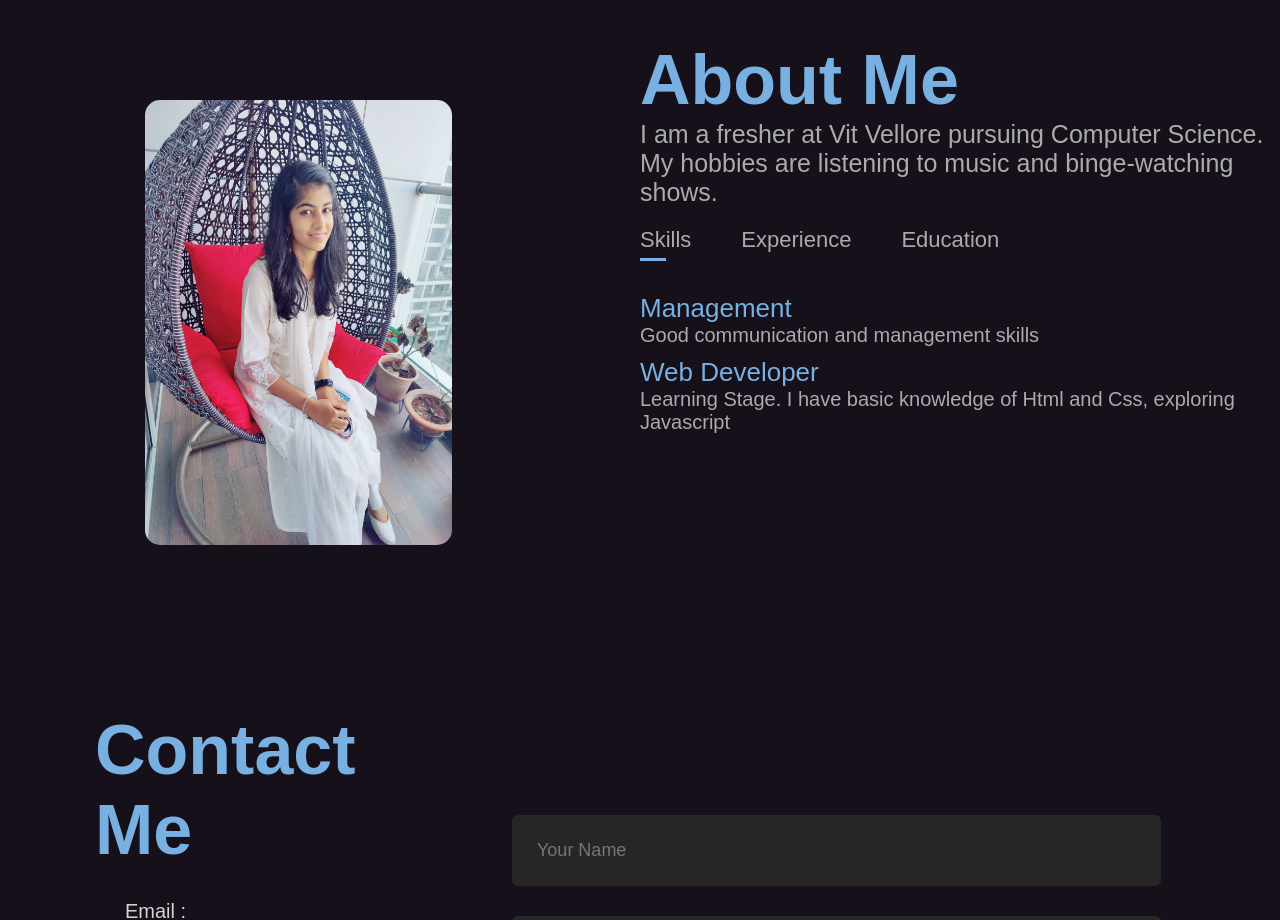
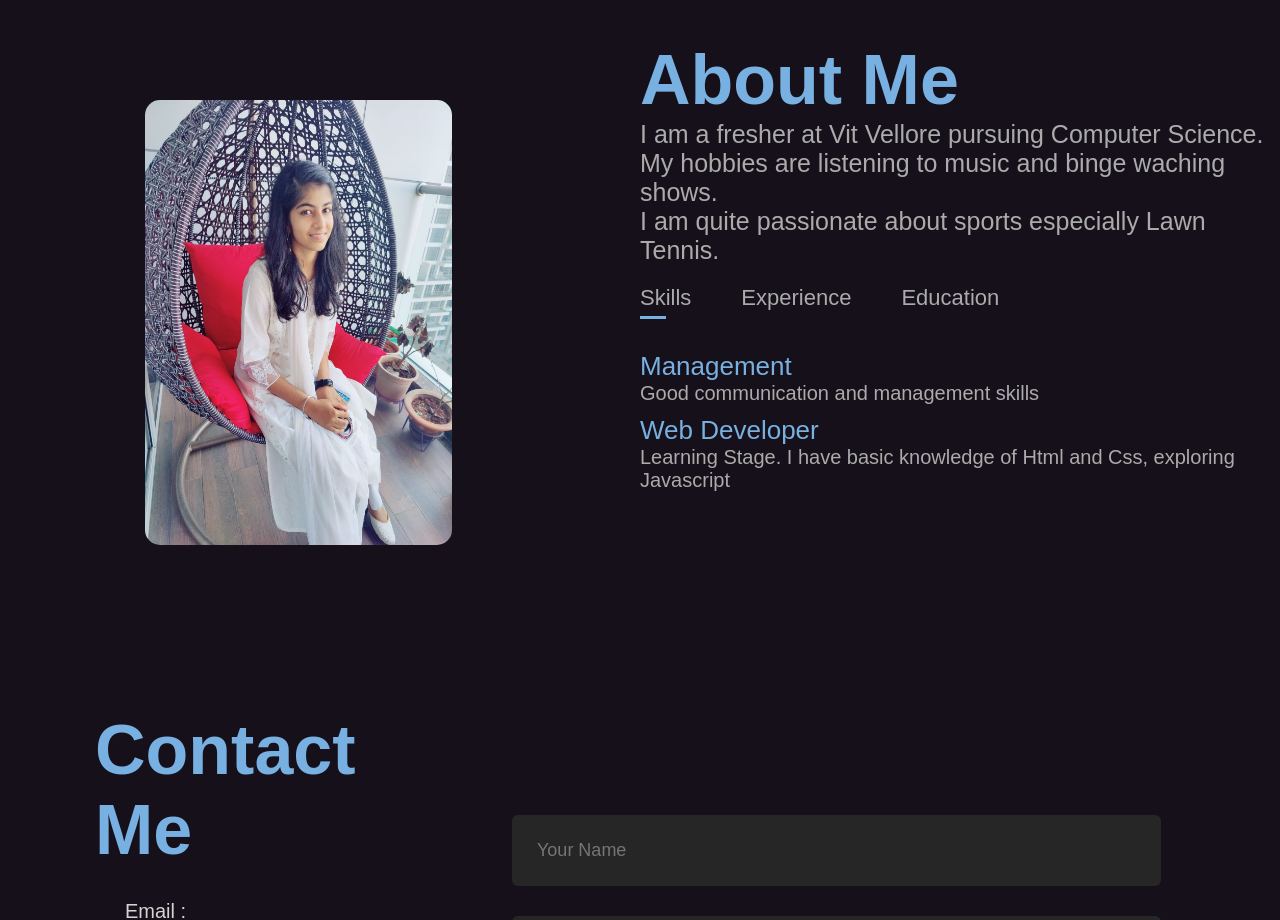
Before and after one commit to VrindaBajaj20/Portfolio-website-2, a plain HTML site: page index.html in a window 1280 px wide. Shown: the part 840-1760 px from the top of the page. Drawn offline with Linux system fonts and the light colour scheme.

Commit message:
Update index.html

```diff
--- a/index.html
+++ b/index.html
@@ -60,7 +60,7 @@
             </div>
             <div class="about-col-2">
                 <h1 class="sub-title">About Me</h1>
-                <p class="ptag">I am a fresher at Vit Vellore pursuing Computer Science.<br> My hobbies are listening to music and binge-watching shows.</p>
+                <p class="ptag">I am a fresher at Vit Vellore pursuing Computer Science.<br> My hobbies are listening to music and binge waching shows.<br>I am quite passionate about sports especially Lawn Tennis.</p>
                 <div class="tab-titles">
                     <p class="tab-links active-link" onclick="opentab('skills')">Skills</p>
                     <p class="tab-links" onclick="opentab('experience')">Experience</p>
```
